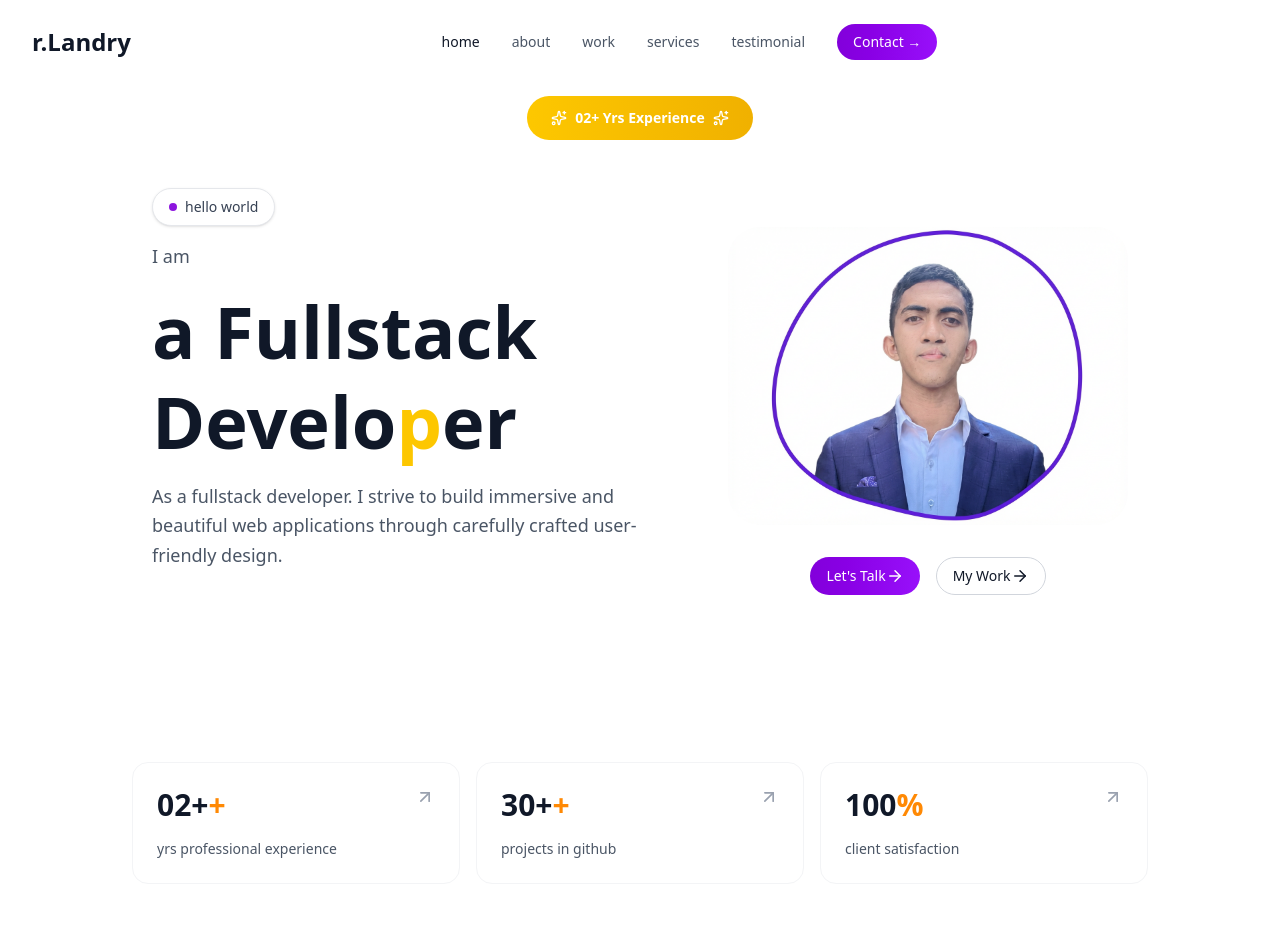
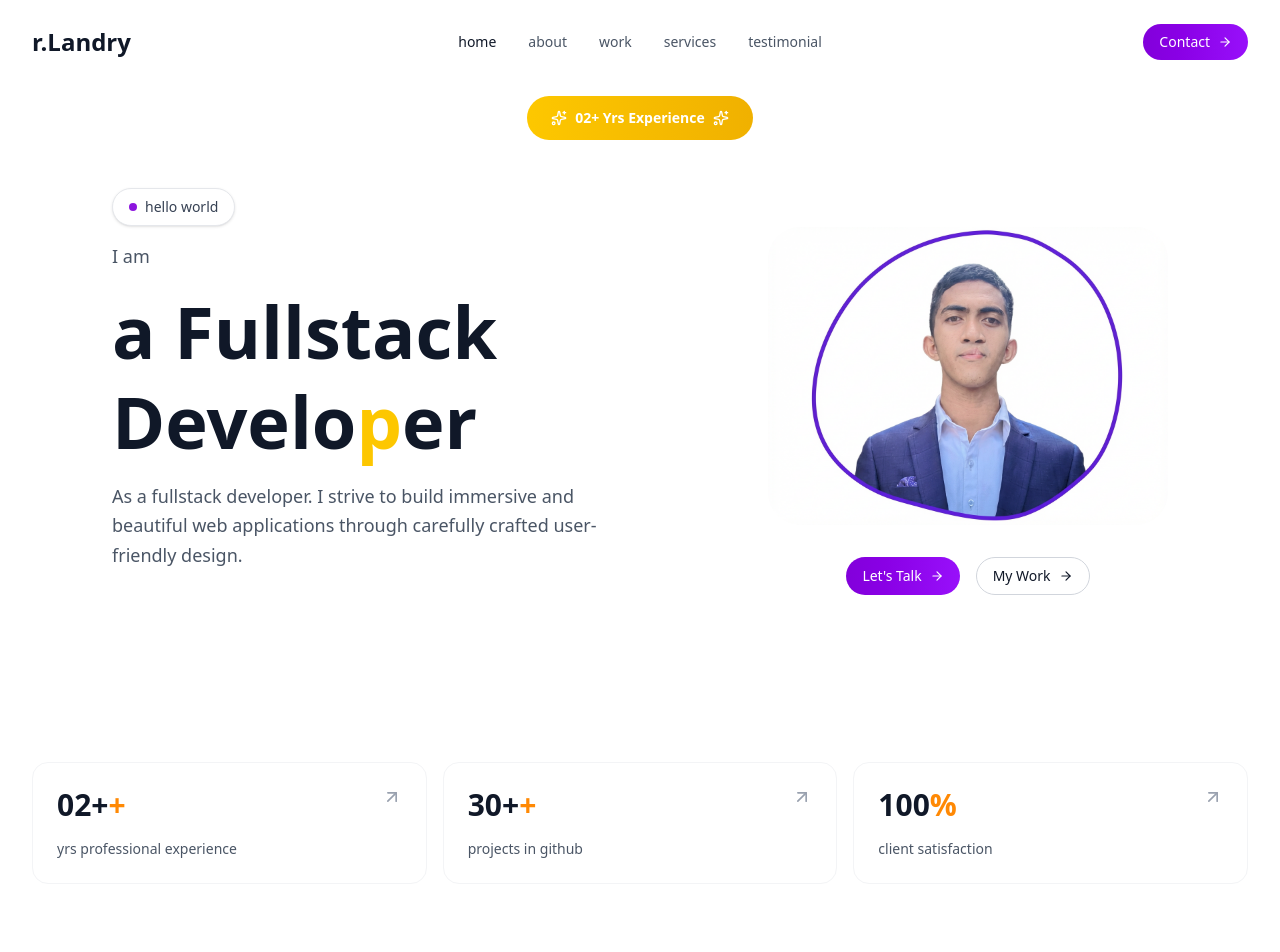
Before and after one commit to rakotoarisonlandry/portfolioV.02, a Next.js app: page / in a window 1280 px wide. Shown: the top 952 px of the page. Built offline with nearby package versions, Linux system fonts and the light colour scheme.

Commit message:
fix: update layout and styling in various sections for improved responsiveness and alignment

```diff
--- a/src/app/globals.css
+++ b/src/app/globals.css
@@ -17,6 +17,8 @@
 
   body {
     font-feature-settings: "rlig" 1, "calt" 1;
+    justify-content: center;
+
   }
 }
 
--- a/src/components/layout/navigation.tsx
+++ b/src/components/layout/navigation.tsx
@@ -3,7 +3,7 @@
 import { useState, useEffect } from "react";
 import Link from "next/link";
 import { usePathname } from "next/navigation";
-import { Menu, X } from "lucide-react";
+import { ArrowRight, Menu, X } from "lucide-react";
 import { Button } from "../ui/button";
 // import { Button } from "@/components/ui/button";
 
@@ -28,8 +28,6 @@ export function Navigation() {
     { href: "/work", label: "work" },
     { href: "/services", label: "services" },
     { href: "/testimonial", label: "testimonial" },
-    // { href: "/blog", label: "blog" },
-    // { href: "/contact", label: "contact" },
   ];
 
   return (
@@ -41,11 +39,13 @@ export function Navigation() {
       <div className="max-w-7xl mx-auto px-6 lg:px-8">
         <div className="flex justify-between items-center py-4">
           {/* Logo */}
-          <Link href="/" className="text-2xl font-bold text-gray-900">
-            r.Landry
-          </Link>
+          <div className="flex-1">
+            <Link href="/" className="text-2xl font-bold text-gray-900">
+              r.Landry
+            </Link>
+          </div>
 
-          <div className="hidden lg:flex items-center space-x-8">
+          <div className="hidden lg:flex justify-center items-center space-x-8">
             {navItems.map((item) => (
               <Link
                 key={item.href}
@@ -59,6 +59,8 @@ export function Navigation() {
                 {item.label}
               </Link>
             ))}
+          </div>
+          <div className="hidden lg:flex justify-end flex-1 ">
             <Link
               href="/contact"
               onClick={() => setIsOpen(false)}
@@ -66,9 +68,10 @@ export function Navigation() {
             >
               <Button
                 onClick={() => navigateToContact()}
-                className="accent-bg rounded-full text-white hover:shadow-lg transition-all duration-300"
+                className="accent-bg rounded-full flex items-center gap-2 text-white hover:shadow-lg transition-all duration-300"
               >
-                Contact →
+                Contact
+                <ArrowRight size={14} />
               </Button>
             </Link>
           </div>
--- a/src/components/sections/about-section.tsx
+++ b/src/components/sections/about-section.tsx
@@ -38,7 +38,7 @@ export function AboutSection() {
   };
   return (
     <section className="py-20 px-6 lg:px-8">
-      <div className="max-w-7xl lg:mx-14 mx-4">
+      <div className="max-w-7xl mx-6 lg:mx-auto sm:mx-4">
         <div className="grid lg:grid-cols-2 gap-16 items-start">
           <div className="lg:flex hidden justify-start">
             <div className="relative">
--- a/src/components/sections/hero-section.tsx
+++ b/src/components/sections/hero-section.tsx
@@ -26,7 +26,7 @@ export function HeroSection() {
           }
         });
       },
-      { threshold: 0.1 }
+      { threshold: 0.1 },
     );
 
     if (sectionRef.current) {
@@ -40,7 +40,7 @@ export function HeroSection() {
 
   return (
     <section ref={sectionRef} className="pt-24 pb-16 lg:px-28">
-      <div className="max-w-7xl mx-10">
+      <div className="max-w-7xl mx-6 lg:mx-auto sm:mx-4">
         <div className="flex justify-center mb-12">
           <div className="animate-on-scroll opacity-0">
             <div className="text-gradient  text-white px-6 py-3 rounded-full text-sm font-semibold flex items-center space-x-2">
@@ -118,7 +118,6 @@ export function HeroSection() {
 
           {/* Right Content - Profile Image */}
           <div className="flex justify-center lg:justify-end">
-
             <div
               className="animate-on-scroll opacity-0"
               style={{ animationDelay: "0.8s" }}
@@ -162,18 +161,18 @@ export function HeroSection() {
                 <div className="flex justify-center space-x-4 mt-8">
                   <Button
                     onClick={() => redirect("/contact")}
-                    className="accent-bg text-white hover:shadow-lg transition-all duration-300"
+                    className="accent-bg rounded-full flex items-center gap-2 text-white hover:shadow-lg transition-all duration-300"
                   >
                     Let&apos;s Talk
-                    <ArrowRight size={18} />
+                    <ArrowRight size={14} />
                   </Button>
                   <Button
                     variant="outline"
                     onClick={() => redirect("/work")}
-                    className="border-gray-300 hover:border-gray-400 bg-transparent"
+                    className="border-gray-300 rounded-full flex items-center gap-2 hover:border-gray-400 bg-transparent"
                   >
                     My Work
-                    <ArrowRight size={18} />
+                    <ArrowRight size={14} />
                   </Button>
                 </div>
               </div>
--- a/src/components/sections/stats-section.tsx
+++ b/src/components/sections/stats-section.tsx
@@ -3,7 +3,7 @@ import { StatCard } from "@/components/ui/stat-card"
 export function StatsSection() {
   return (
     <section className="py-16 px-0 lg:px-8">
-      <div className="max-w-7xl lg:mx-25 mx-10 ">
+      <div className="max-w-7xl mx-6 lg:mx-auto sm:mx-4">
         <div className="grid md:grid-cols-2 lg:grid-cols-3 gap-4">
           <StatCard value="02" suffix="+" label="yrs professional experience" animated />
           <StatCard value="30" suffix="+" label="projects in github" animated />
```
Lines whose indentation alone changed are shown as unchanged.
